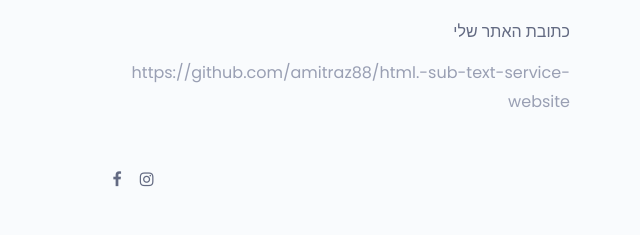
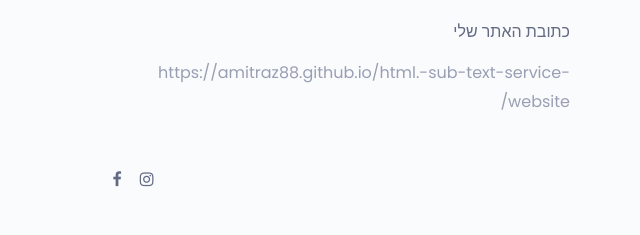
Before and after one commit to amitraz88/html.-sub-text-service-website, a plain HTML site: page index.html in a window 1280 px wide. Shown: the part 3871-4106 px from the top of the page, 640-1280 px from the left. Drawn offline with nearby package versions, Linux system fonts and the light colour scheme.

Commit message:
Update index.html

```diff
--- a/index.html
+++ b/index.html
@@ -477,7 +477,7 @@
 										</div>
 										<div class="single-contact-add-info">
 											<h3>כתובת האתר שלי</h3>
-											<p>https://github.com/amitraz88/html.-sub-text-service-website</p>
+											<p>https://amitraz88.github.io/html.-sub-text-service-website/</p>
 										</div>
 									</div>
 								</div><!--/.contact-adress-->
```
